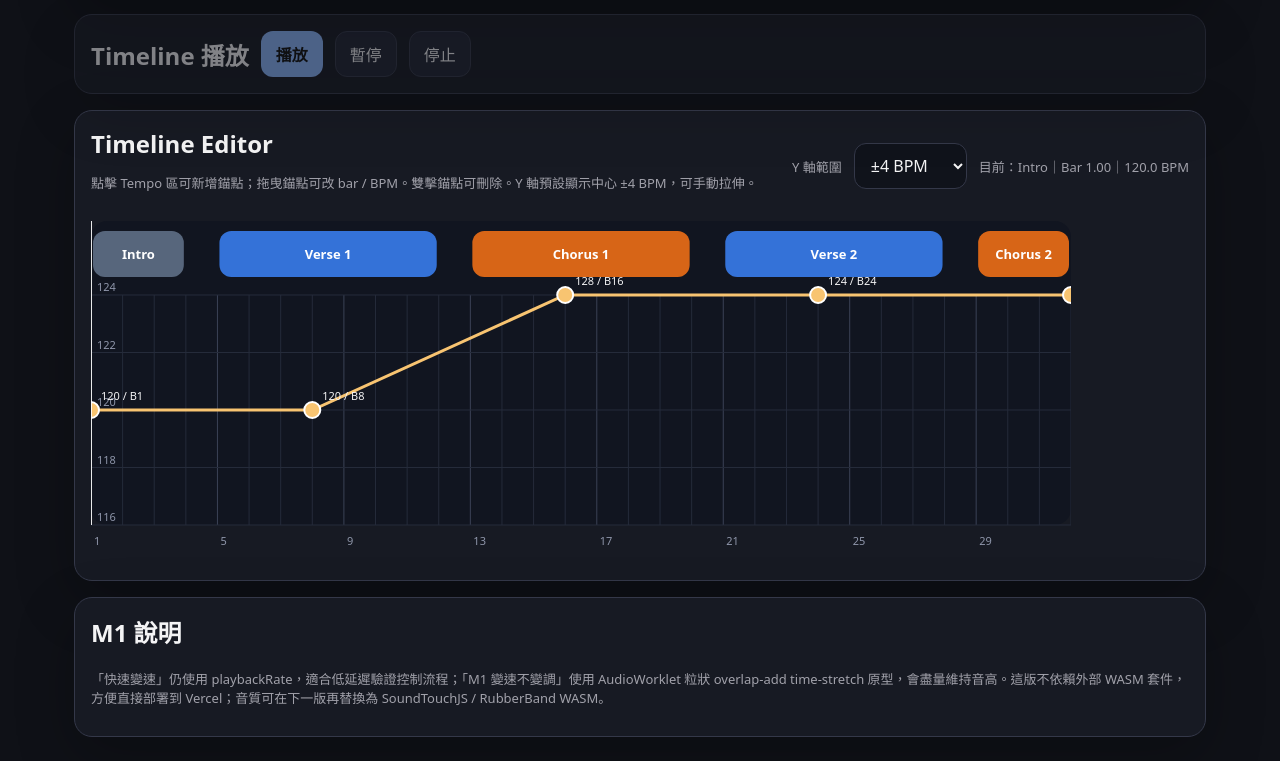
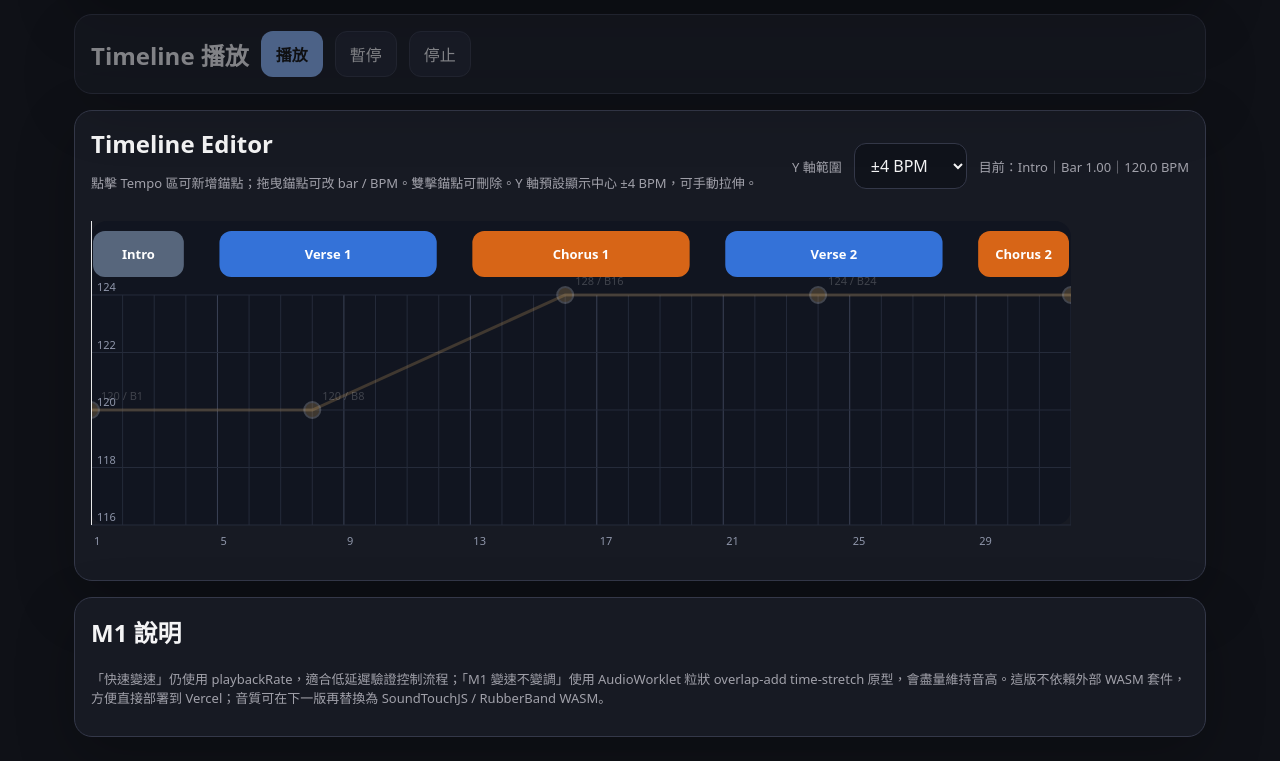
Before and after one commit to vickcn/loop-harmonizer-web, a Next.js app: page / in a window 1280 px wide. Shown: the part 766-1527 px from the top of the page. Built offline with nearby package versions, Linux system fonts and the light colour scheme.

Commit message:
feat: dim timeline tempo curve in loop playback mode
Tempo polyline and anchors fade to 20% opacity when driverMode is "loop",
since loop playback ignores the timeline script.

https://claude.ai/code/session_01N5k7mHQ813KNAp17JgtdcA

```diff
--- a/app/page.tsx
+++ b/app/page.tsx
@@ -132,7 +132,7 @@ export default function Page() {
         onStop={() => engine.stop()}
       />
 
-      <TimelineEditor timeline={timeline} currentBar={status.currentBar} onTimelineChange={updateTimeline} />
+      <TimelineEditor timeline={timeline} currentBar={status.currentBar} dimTempo={status.driverMode === "loop"} onTimelineChange={updateTimeline} />
 
       <section className="card">
         <h2 style={{ marginTop: 0 }}>M1 說明</h2>
--- a/components/TimelineEditor.tsx
+++ b/components/TimelineEditor.tsx
@@ -7,6 +7,7 @@ import { getSectionAtBar, getTimelineBpmAtBar, makeTempoSegmentsFromAnchors } fr
 type Props = {
   timeline: SongTimeline;
   currentBar: number;
+  dimTempo?: boolean;
   onTimelineChange: (timeline: SongTimeline) => void;
 };
 
@@ -15,7 +16,7 @@ const SECTION_H = 74;
 const TEMPO_H = 230;
 const Y_SPAN_OPTIONS = [4, 8, 12, 16, 24];
 
-export function TimelineEditor({ timeline, currentBar, onTimelineChange }: Props) {
+export function TimelineEditor({ timeline, currentBar, dimTempo = false, onTimelineChange }: Props) {
   const [dragId, setDragId] = useState<string | null>(null);
   const [ySpan, setYSpan] = useState(4);
   const svgRef = useRef<SVGSVGElement | null>(null);
@@ -158,8 +159,9 @@ export function TimelineEditor({ timeline, currentBar, onTimelineChange }: Props
             );
           })}
 
-          <polyline points={points} fill="none" stroke="#f8c471" strokeWidth={3} />
+          <polyline points={points} fill="none" stroke="#f8c471" strokeWidth={3} opacity={dimTempo ? 0.2 : 1} />
 
+          <g opacity={dimTempo ? 0.2 : 1}>
             {sortedAnchors.map((anchor) => {
               const x = barToX(anchor.bar);
               const y = SECTION_H + bpmToY(anchor.bpm);
@@ -182,6 +184,7 @@ export function TimelineEditor({ timeline, currentBar, onTimelineChange }: Props
                 </g>
               );
             })}
+          </g>
 
           <line x1={barToX(currentBar)} y1={0} x2={barToX(currentBar)} y2={SECTION_H + TEMPO_H} stroke="white" strokeWidth={2} opacity={0.9} />
         </svg>
```
Lines whose indentation alone changed are shown as unchanged.
